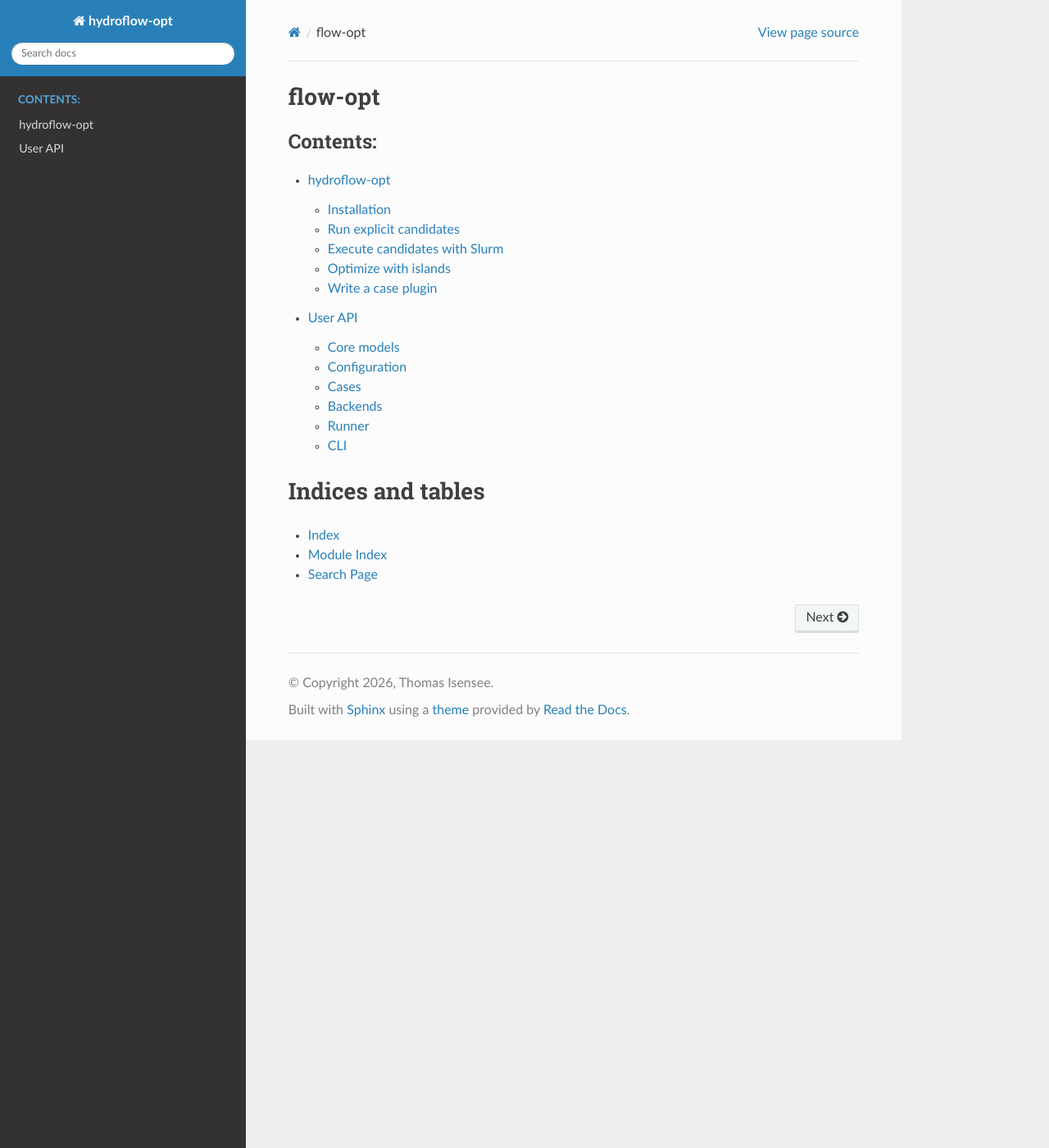
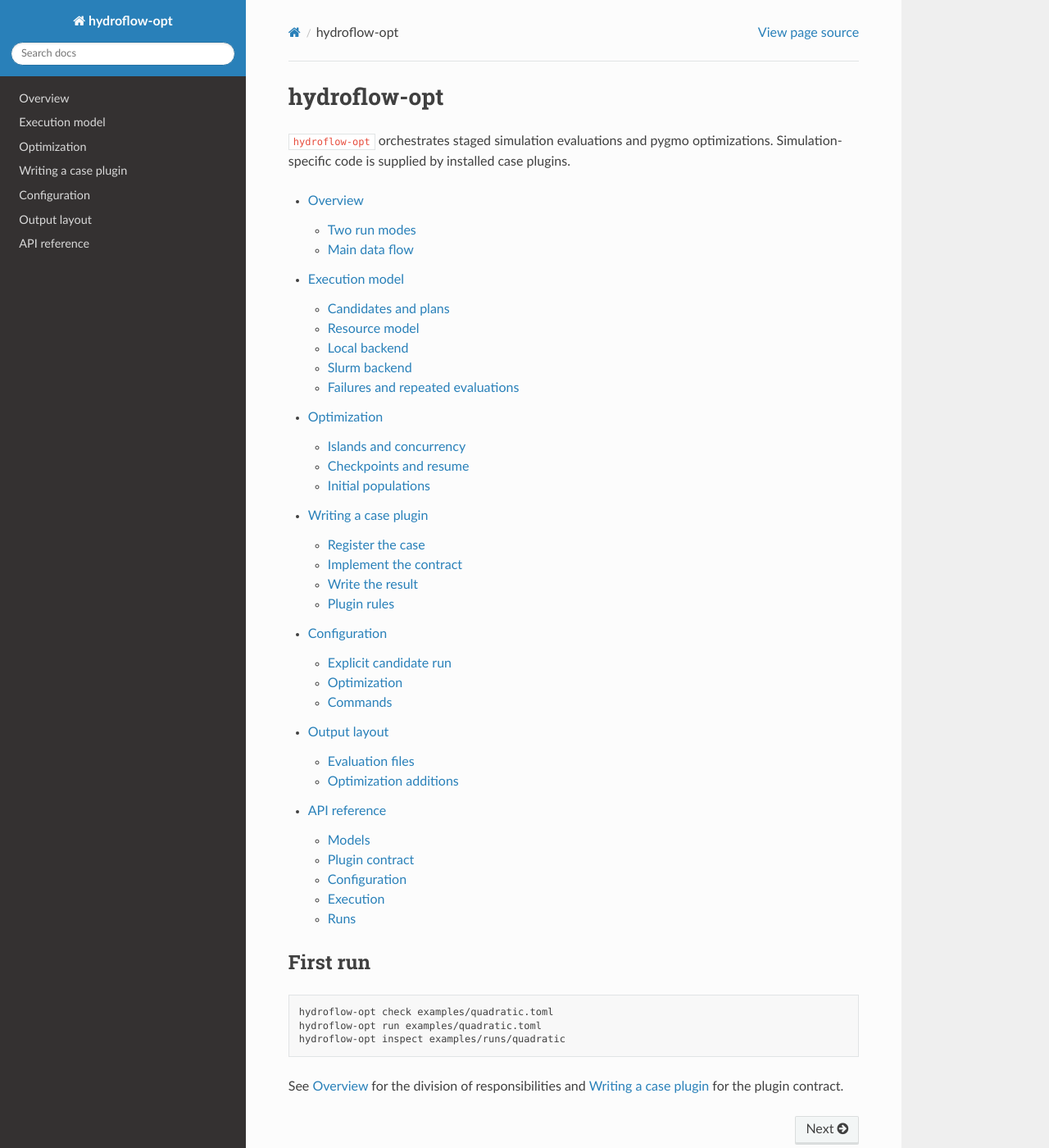
Before and after one commit to thomasisensee/hydroflow-opt, a Sphinx documentation site: the page built from doc/index.md, in a window 1280 px wide and 1400 px high. Shown: the whole window at 82% size. Built offline with Sphinx 7.4.7 and the Read the Docs theme 3.1.0, drawn with Linux system fonts in a browser that asks for light colours.

Commit message:
docs: add documentation beyond API

````diff
--- a/doc/api.rst
+++ b/doc/api.rst
@@ -1,38 +1,81 @@
-User API
-========
+API reference
+=============
 
-Core models
------------
+Only the public orchestration contracts are listed here. Case-specific runtime functions belong to their plugin documentation.
 
-.. automodule:: hydroflow_opt.models
-    :members:
+Models
+------
+
+.. autoclass:: hydroflow_opt.Candidate
+   :members:
+
+.. autoclass:: hydroflow_opt.ParameterSpace
+   :members:
+
+.. autoclass:: hydroflow_opt.ResourceRequest
+   :members:
+
+.. autoclass:: hydroflow_opt.StageResources
+   :members:
+
+.. autoclass:: hydroflow_opt.EvaluationPaths
+   :members:
+
+.. autoclass:: hydroflow_opt.EvaluationStage
+   :members:
+
+.. autoclass:: hydroflow_opt.EvaluationPlan
+   :members:
+
+.. autoclass:: hydroflow_opt.EvaluationResult
+   :members:
+
+.. autoclass:: hydroflow_opt.EvaluationStatus
+   :members:
+
+Plugin contract
+---------------
+
+.. autoclass:: hydroflow_opt.CasePlugin
+   :members:
+
+.. autofunction:: hydroflow_opt.case_from_name
+
+.. autofunction:: hydroflow_opt.results.write_result
 
 Configuration
 -------------
 
-.. automodule:: hydroflow_opt.config
-    :members:
+.. autoclass:: hydroflow_opt.FlowOptConfig
+   :members:
 
-Cases
------
+.. autoclass:: hydroflow_opt.ExecutionConfig
+   :members:
 
-.. automodule:: hydroflow_opt.cases
-    :members:
+.. autoclass:: hydroflow_opt.OptimizationConfig
+   :members:
 
-Backends
---------
+.. autofunction:: hydroflow_opt.load_config
 
-.. automodule:: hydroflow_opt.backends
-    :members:
+Execution
+---------
 
-Runner
-------
+.. autoclass:: hydroflow_opt.SubprocessBackend
+   :members:
 
-.. automodule:: hydroflow_opt.runner
-    :members:
+.. autoclass:: hydroflow_opt.SlurmBackend
+   :members:
 
-CLI
----
+Runs
+----
 
-.. automodule:: hydroflow_opt.cli
-    :members:
+.. autoclass:: hydroflow_opt.RunSummary
+   :members:
+
+.. autofunction:: hydroflow_opt.run_local
+
+.. autofunction:: hydroflow_opt.run_optimization
+
+.. autofunction:: hydroflow_opt.resume_optimization
+
+.. autofunction:: hydroflow_opt.runner.inspect_run
--- a/doc/conf.py
+++ b/doc/conf.py
@@ -1,43 +1,20 @@
-# Configuration file for the Sphinx documentation builder.
-#
-# This file only contains a selection of the most common options. For a full
-# list see the documentation:
-# https://www.sphinx-doc.org/en/master/usage/configuration.html
-
-
-# -- Project information -----------------------------------------------------
+"""Sphinx configuration for the hydroflow-opt documentation."""
 
 project = "hydroflow-opt"
 copyright = "2026, Thomas Isensee"
 author = "Thomas Isensee"
 
-# -- General configuration ---------------------------------------------------
-
-# Add any Sphinx extension module names here, as strings. They can be
-# extensions coming with Sphinx (named 'sphinx.ext.*') or your custom
-# ones.
 extensions = [
     "myst_parser",
     "sphinx.ext.autodoc",
+    "sphinx.ext.napoleon",
+    "sphinx.ext.viewcode",
     "sphinx_rtd_theme",
 ]
 
-# Add any paths that contain templates here, relative to this directory.
 templates_path = []
-
-# List of patterns, relative to source directory, that match files and
-# directories to ignore when looking for source files.
-# This pattern also affects html_static_path and html_extra_path.
 exclude_patterns = []
-
-# -- Options for HTML output -------------------------------------------------
-
-# The theme to use for HTML and HTML Help pages.  See the documentation for
-# a list of builtin themes.
-#
 html_theme = "sphinx_rtd_theme"
-
-# Add any paths that contain custom static files (such as style sheets) here,
-# relative to this directory. They are copied after the builtin static files,
-# so a file named "default.css" will overwrite the builtin "default.css".
 html_static_path = []
+autodoc_typehints = "description"
+myst_heading_anchors = 3
--- /dev/null
+++ b/doc/configuration.md
@@ -0,0 +1,68 @@
+# Configuration
+
+Paths are resolved relative to the TOML file. Unknown case-specific values can be placed below `[case.options]` and are passed to the plugin.
+
+## Explicit candidate run
+
+```toml
+[run]
+directory = "runs/example"                 # required
+scratch_directory = "runs/example/scratch" # default: <directory>/scratch
+
+[case]
+name = "example"                           # required
+
+[case.options]
+variant = "baseline"
+
+[execution]
+backend = "local"                          # local or slurm; default: local
+
+[resources]
+available_cpus = 4                         # default: 1
+concurrent_evaluations = 2                 # default: 1
+mpi_ranks = 2                              # default: 1
+threads_per_rank = 1                       # default: 1
+
+[[candidate]]
+id = "baseline"                            # default: candidate-N
+
+[candidate.parameters]
+x = 0.25
+y = -0.5
+```
+
+`run` requires at least one candidate. Candidate parameter names are validated by the case only when it constructs or executes its plan.
+
+## Optimization
+
+Replace explicit candidates with:
+
+```toml
+[optimization]
+islands = 4                                 # default: 1
+population_size = 8                         # minimum: 5; default: 8
+generations = 10                            # default: 1
+differential_weight = 0.8                   # 0 ≤ value ≤ 2
+crossover_rate = 0.9                        # 0 ≤ value ≤ 1
+topology = "fully_connected"                # only supported value
+seed = 12345                                # optional unsigned 32-bit integer
+migrant_handling = "preserve"               # preserve or evict
+initial_population_file = "population.json" # optional
+```
+
+The resource constraints are:
+
+```text
+concurrent_evaluations × mpi_ranks × threads_per_rank ≤ available_cpus islands ≤ concurrent_evaluations
+```
+
+## Commands
+
+| Command | Purpose |
+|---|---|
+| `hydroflow-opt check CONFIG` | Parse configuration and resolve the case plugin. |
+| `hydroflow-opt run CONFIG` | Evaluate explicit candidates. |
+| `hydroflow-opt optimize CONFIG` | Start a new optimization. |
+| `hydroflow-opt resume RUN_DIR` | Continue a checkpointed optimization. |
+| `hydroflow-opt inspect RUN_DIR` | Print a completed run summary. |
--- /dev/null
+++ b/doc/execution-model.md
@@ -0,0 +1,56 @@
+# Execution model
+
+## Candidates and plans
+
+A {py:class}`~hydroflow_opt.Candidate` is an identifier plus named numerical parameters. The selected {py:class}`~hydroflow_opt.CasePlugin` converts it into an {py:class}`~hydroflow_opt.EvaluationPlan`.
+
+A plan is an ordered tuple of {py:class}`~hydroflow_opt.EvaluationStage` objects. A stage declares:
+
+- a unique name;
+- an argument tuple, executed without a shell;
+- a working directory;
+- a backend-neutral process and thread shape.
+
+Stages run sequentially within one evaluation. Different evaluations run concurrently up to `resources.concurrent_evaluations`. Plugins pass data between stages through files in the supplied evaluation or scratch paths.
+
+The final stage must write a structured result to `EvaluationPaths.result_path`. The core validates the candidate ID, status, objective, timings, and metadata.
+
+## Resource model
+
+The run-level CPU limit is:
+
+```text
+concurrent_evaluations × mpi_ranks × threads_per_rank ≤ available_cpus
+```
+
+`mpi_ranks × threads_per_rank` defines one evaluation slot. An individual stage can request fewer resources but not more than that slot. Serial setup or post-processing stages normally use `StageResources()`; solver stages normally use the configured ranks and threads.
+
+The backend sets `OMP_NUM_THREADS` to the stage's thread count.
+
+## Local backend
+
+One-process stages run directly. Stages requesting multiple processes become:
+
+```text
+mpiexec -n <processes> <stage command>
+```
+
+The plugin must not include `mpiexec` itself.
+
+## Slurm backend
+
+The Slurm backend requires an existing `sbatch` or `salloc` allocation. Every stage becomes an exclusive one-node job step:
+
+```text
+srun --exclusive --nodes=1 \
+  --ntasks=<processes> --cpus-per-task=<threads> \
+  --cpu-bind=cores [--mpi=pmix] <stage command>
+```
+
+`--mpi=pmix` is added for multi-process stages. Successive stages may run on different nodes, so their evaluation and scratch paths must be visible from every allocated node. Queue, wall-time, and allocation size remain properties of the outer Slurm job.
+
+## Failures and repeated evaluations
+
+A stage that cannot start or exits nonzero stops the plan and produces a failed result. Invalid or missing final output also becomes a failed result. Completed stage timings and the failed stage name are retained.
+
+If the same request already has a valid result, the backend reuses it. If an evaluation directory contains incompatible or invalid files, those files are moved to `attempts/attempt-NNNN/` before another attempt.
--- /dev/null
+++ b/doc/index.md
@@ -0,0 +1,27 @@
+# hydroflow-opt
+
+`hydroflow-opt` orchestrates staged simulation evaluations and pygmo
+optimizations. Simulation-specific code is supplied by installed case plugins.
+
+```{toctree}
+:maxdepth: 2
+
+overview
+execution-model
+optimization
+writing-plugins
+configuration
+output-layout
+api
+```
+
+## First run
+
+```bash
+hydroflow-opt check examples/quadratic.toml
+hydroflow-opt run examples/quadratic.toml
+hydroflow-opt inspect examples/runs/quadratic
+```
+
+See {doc}`overview` for the division of responsibilities and
+{doc}`writing-plugins` for the plugin contract.
--- a/doc/index.rst
+++ /dev/null
@@ -1,16 +0,0 @@
-flow-opt
-========
-
-.. toctree::
-   :maxdepth: 2
-   :caption: Contents:
-
-   intro
-   api
-
-Indices and tables
-==================
-
-* :ref:`genindex`
-* :ref:`modindex`
-* :ref:`search`
--- a/doc/intro.rst
+++ /dev/null
@@ -1,2 +0,0 @@
-.. include:: ../README.md
-   :parser: myst_parser.sphinx_
--- /dev/null
+++ b/doc/optimization.md
@@ -0,0 +1,43 @@
+# Optimization
+
+`hydroflow-opt` currently provides single-objective differential evolution through pygmo. A plugin supplies the ordered parameter names and physical bounds; pygmo supplies vectors within those bounds.
+
+## Islands and concurrency
+
+Each island has its own population and performs one differential-evolution generation at a time. Islands use pygmo multiprocessing and exchange migrants through a fully connected topology.
+
+```text
+optimization.islands ≤ resources.concurrent_evaluations
+```
+
+Candidate identifiers record their origin, for example:
+
+```text
+island-002-initial-004
+island-002-generation-000003-trial-004
+```
+
+A failed evaluation receives an internal penalty objective of `1e12`, while its persisted result remains marked as failed.
+
+## Checkpoints and resume
+
+A new optimization requires an empty run directory. Hydroflow-opt writes a checkpoint after each island initialization and completed generation. Resume uses the stored effective configuration rather than the original TOML file:
+
+```bash
+hydroflow-opt resume path/to/run
+```
+
+The manifest records Python, platform, backend, core, pygmo, NumPy, and plugin versions. Version changes on resume produce warnings. Reproducibility is best-effort because solver and platform behavior may still differ.
+
+## Initial populations
+
+`initial_population_file` can provide previously evaluated designs. It is a JSON object whose values are `[parameter_vector, objective]` records:
+
+```json
+{
+  "design-17": [[0.2, -0.4], 0.2],
+  "design-42": [[0.1, 0.3], 0.1]
+}
+```
+
+The file must contain at least `population_size` finite, in-bounds records. Each island samples independently using its derived seed. The file is copied into the run directory so resume does not depend on the original location.
--- /dev/null
+++ b/doc/output-layout.md
@@ -0,0 +1,69 @@
+# Output layout
+
+An explicit run produces:
+
+```text
+run-directory/
+├── config.toml
+├── results.jsonl
+├── summary.json
+└── evaluations/
+    └── <candidate-id>/
+        ├── request.json
+        ├── result.json
+        ├── attempts/                 # only after stale attempts
+        └── stages/
+            ├── 01-<stage-name>/
+            │   ├── metadata.json
+            │   ├── stdout.log
+            │   └── stderr.log
+            └── ...
+```
+
+The configured scratch root contains one plugin-owned directory per candidate:
+
+```text
+scratch-directory/
+└── <candidate-id>/
+```
+
+Plugins decide which case files remain after success. Failed evaluations should normally retain diagnostic files.
+
+## Evaluation files
+
+`request.json` contains the candidate, case selection, paths, resources, backend, and optional optimization context.
+
+`result.json` contains:
+
+```json
+{
+  "candidate_id": "baseline",
+  "status": "success",
+  "objective": 1.25,
+  "timings": {"prepare": 2.1, "solve": 34.7, "finalize": 0.2},
+  "metadata": {},
+  "error": null
+}
+```
+
+Each stage's `metadata.json` records its declared command, backend launch command, working directory, resources, start time, duration, and return code. The log files are currently written when the stage exits rather than streamed during execution.
+
+`results.jsonl` contains one normalized result per line. `summary.json` records the succeeded, failed, and total counts.
+
+## Optimization additions
+
+Optimization evaluations also contain `evaluation.json` and `outcome.json`.
+The run adds:
+
+```text
+run-directory/
+├── manifest.json
+└── optimization/
+    ├── checkpoint.json
+    ├── history.jsonl
+    ├── initial-population.json       # when supplied
+    ├── final-populations.json
+    └── champions.json
+```
+
+`manifest.json` stores the effective configuration, parameter space, provenance, evaluation identifiers, and completion status. `checkpoint.json` is the authoritative resume state.
--- /dev/null
+++ b/doc/overview.md
@@ -0,0 +1,45 @@
+# Overview
+
+`hydroflow-opt` provides reusable orchestration for simulation-based optimization. It owns:
+
+- configuration and resource validation;
+- concurrent candidate evaluation;
+- local and Slurm command launching;
+- per-stage logs and timings;
+- structured results;
+- pygmo island optimization, checkpoints, and resume.
+
+A case plugin owns:
+
+- parameter names and bounds;
+- the ordered commands needed to evaluate a candidate;
+- case-specific runtime dependencies and files;
+- calculation of the objective and metadata.
+
+The core does not import a plugin's solver, meshing, or geometry libraries. Heavy dependencies are loaded only by the plugin's stage processes.
+
+## Two run modes
+
+`hydroflow-opt run CONFIG` evaluates the explicit `[[candidate]]` entries in a configuration file.
+
+`hydroflow-opt optimize CONFIG` asks pygmo to generate candidates from the plugin's parameter space. Optimization runs are checkpointed and can be continued with `hydroflow-opt resume RUN_DIRECTORY`.
+
+
+## Main data flow
+
+```text
+TOML configuration
+       │
+       ├── case plugin ──> parameter space
+       │
+       └── candidate ──> evaluation plan
+                              │
+                              ├── stage 1
+                              ├── stage 2
+                              └── final stage ──> result.json
+                                      │
+                                      ▼
+                              validated result and summary
+```
+
+The built-in `quadratic` case is a portable example. Real cases are separate packages registered through Python entry points.
--- /dev/null
+++ b/doc/writing-plugins.md
@@ -0,0 +1,110 @@
+# Writing a case plugin
+
+A plugin is a separate Python package with a case object and one or more runtime commands.
+
+## Register the case
+
+Declare an entry point in the plugin's `pyproject.toml`:
+
+```toml
+[project.entry-points."hydroflow_opt.cases"]
+example = "example_opt.case:ExampleCase"
+```
+
+The entry-point name is used in configuration:
+
+```toml
+[case]
+name = "example"
+```
+
+## Implement the contract
+
+```python
+import sys
+
+from hydroflow_opt import (
+    Candidate,
+    EvaluationPaths,
+    EvaluationPlan,
+    EvaluationStage,
+    ParameterSpace,
+    ResourceRequest,
+    StageResources,
+)
+
+
+class ExampleCase:
+    def parameter_space(self, options):
+        return ParameterSpace(
+            names=("x", "y"),
+            lower_bounds=(-1.0, -1.0),
+            upper_bounds=(1.0, 1.0),
+        )
+
+    def evaluation_plan(
+        self,
+        candidate: Candidate,
+        paths: EvaluationPaths,
+        resources: ResourceRequest,
+    ) -> EvaluationPlan:
+        runtime = (sys.executable, "-m", "example_opt.stages")
+        solver_resources = StageResources(
+            resources.mpi_ranks,
+            resources.threads_per_rank,
+        )
+        return EvaluationPlan(
+            stages=(
+                EvaluationStage(
+                    name="prepare",
+                    command=(*runtime, "prepare", str(paths.request_path)),
+                    working_directory=paths.scratch_dir,
+                ),
+                EvaluationStage(
+                    name="solve",
+                    command=("example-solver",),
+                    working_directory=paths.scratch_dir,
+                    resources=solver_resources,
+                ),
+                EvaluationStage(
+                    name="finalize",
+                    command=(
+                        *runtime,
+                        "finalize",
+                        str(paths.request_path),
+                        str(paths.result_path),
+                    ),
+                    working_directory=paths.scratch_dir,
+                ),
+            )
+        )
+```
+
+Keep this module importable without solver or geometry dependencies. Those dependencies belong in the subprocess modules invoked by the plan.
+
+## Write the result
+
+The final command writes an {py:class}`~hydroflow_opt.EvaluationResult`:
+
+```python
+from hydroflow_opt import EvaluationResult
+from hydroflow_opt.results import write_result
+
+result = EvaluationResult.success(
+    candidate_id,
+    objective,
+    metadata={"case_value": value},
+)
+write_result(result_path, result)
+```
+
+The core adds measured stage timings and execution metadata afterward. Let an uncaught exception or nonzero external command stop a failed stage; the backend records its stderr and creates the failed result.
+
+## Plugin rules
+
+- Never construct `mpiexec` or `srun`; declare `StageResources` instead.
+- Give every candidate isolated mutable files.
+- Use `EvaluationPaths` rather than fixed cluster paths.
+- Use files, not in-memory state, between stages.
+- Keep stage names stable so timings remain comparable.
+- Clean generated files only after the final result has been computed.
````
Also changed, not shown: README.md (+3 -1 lines).
